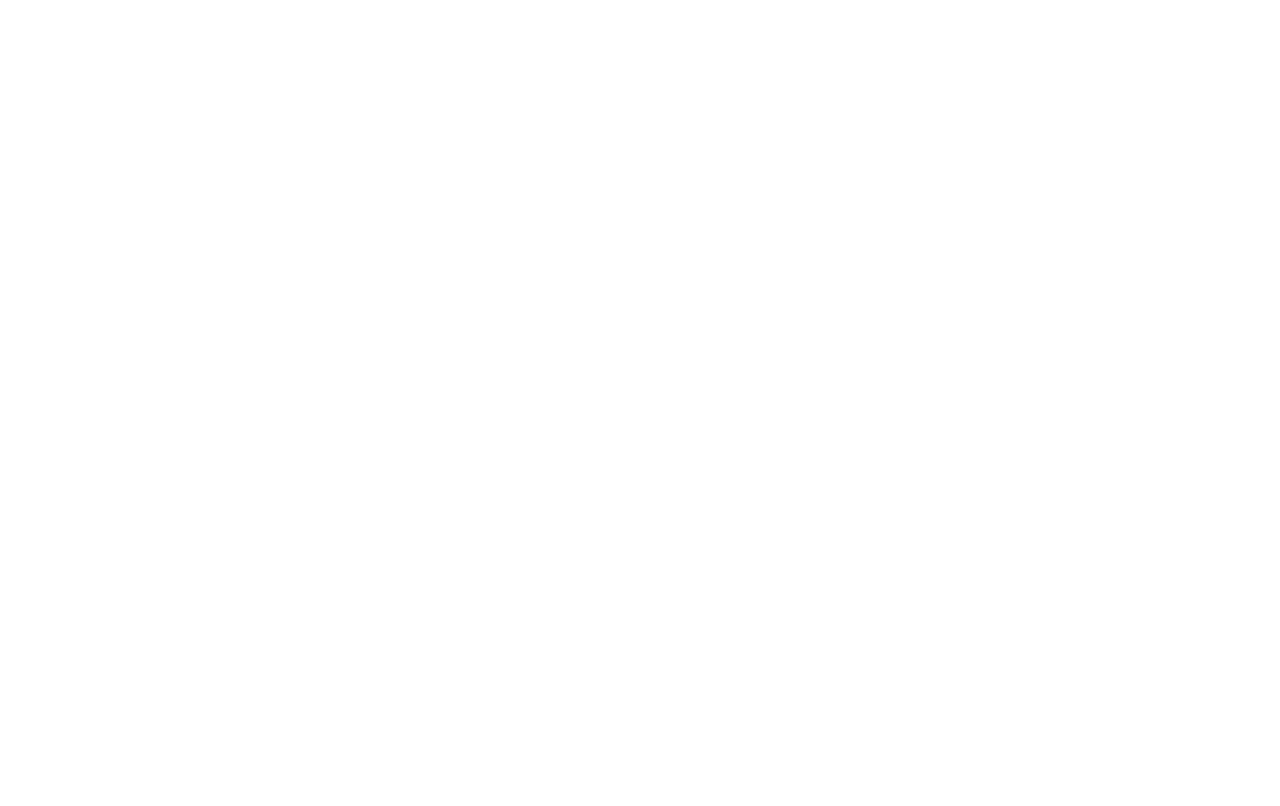
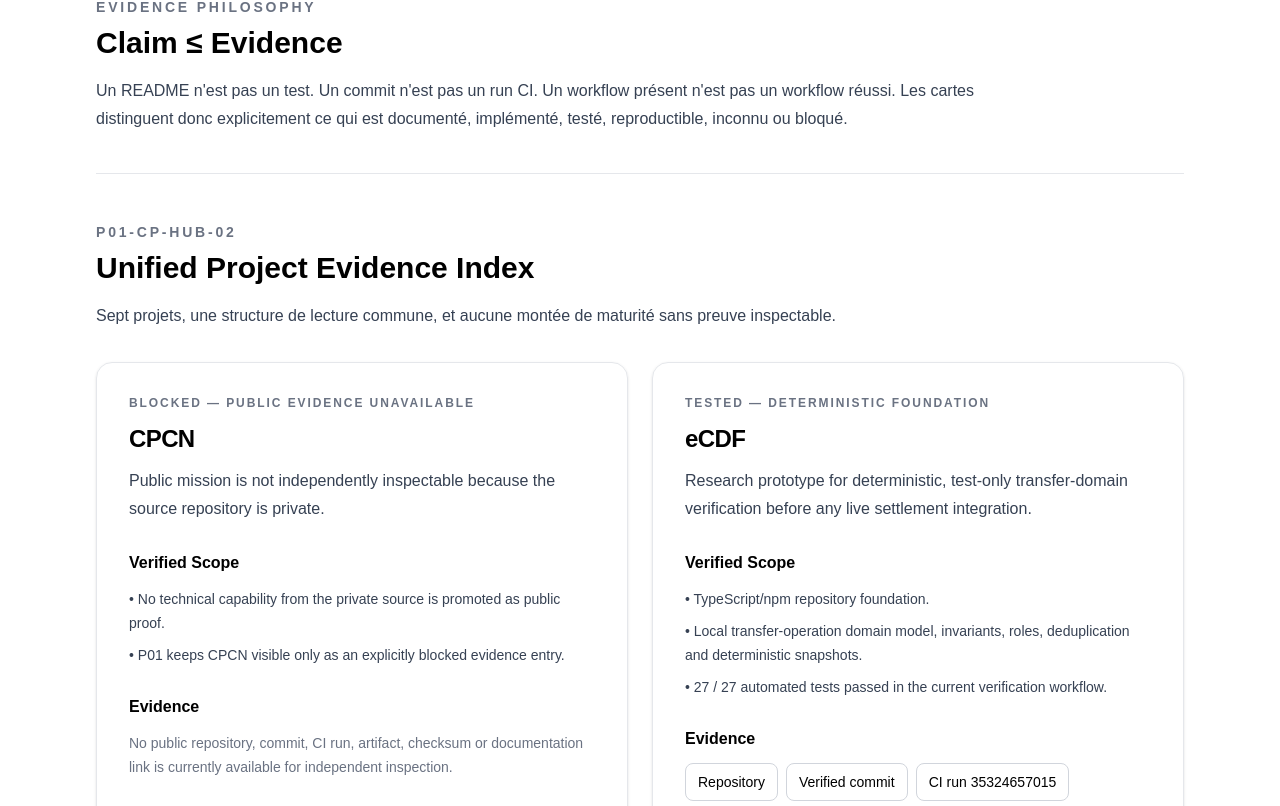
Before and after one commit to Emeraude-Kiangana/Portfolio-ai, a Next.js app: page /open-technologies-portfolio/ in a window 1280 px wide. Before the commit this address had no page. Shown: the part 494-1300 px from the top of the page. Before the commit the page ends 800 px from the top, so only its background shows below. Built offline with nearby package versions, Linux system fonts and the light colour scheme.

Commit message:
chore: rename portfolio to open-technologies-portfolio

```diff
--- a/next.config.ts
+++ b/next.config.ts
@@ -3,7 +3,7 @@ import type { NextConfig } from "next";
 const nextConfig: NextConfig = {
   output: "export",
   trailingSlash: true,
-  basePath: "/Portfolio-ai",
+  basePath: "/open-technologies-portfolio",
 };
 
 export default nextConfig;
--- a/package.json
+++ b/package.json
@@ -1,5 +1,5 @@
 {
-  "name": "portfolio-ai",
+  "name": "open-technologies-portfolio",
   "version": "0.1.0",
   "private": true,
   "scripts": {
--- a/src/app/page.tsx
+++ b/src/app/page.tsx
@@ -63,7 +63,7 @@ const projects: ProjectEvidence[] = [
       },
       {
         label: "Public P01 proof",
-        href: "/Portfolio-ai/projects/ecdf/",
+        href: "/open-technologies-portfolio/projects/ecdf/",
       },
     ],
     limitations: [
@@ -125,19 +125,19 @@ const projects: ProjectEvidence[] = [
     evidence: [
       {
         label: "Public P01 proof",
-        href: "/Portfolio-ai/projects/novaforge/",
+        href: "/open-technologies-portfolio/projects/novaforge/",
       },
       {
         label: "Published checksum",
-        href: "/Portfolio-ai/novaforge/SHA256SUMS.txt",
+        href: "/open-technologies-portfolio/novaforge/SHA256SUMS.txt",
       },
       {
         label: "Published MP4 artifact",
-        href: "/Portfolio-ai/novaforge/NovaForge-v0.1.0-alpha-demo.mp4",
+        href: "/open-technologies-portfolio/novaforge/NovaForge-v0.1.0-alpha-demo.mp4",
       },
       {
         label: "P01 publication commit",
-        href: "https://github.com/Emeraude-Kiangana/Portfolio-ai/commit/4cc3db78ff85873ffb6dcf92056a0ea18e35801d",
+        href: "https://github.com/Emeraude-Kiangana/open-technologies-portfolio/commit/4cc3db78ff85873ffb6dcf92056a0ea18e35801d",
       },
     ],
     evidenceNote:
@@ -229,23 +229,23 @@ const projects: ProjectEvidence[] = [
     evidence: [
       {
         label: "Repository",
-        href: "https://github.com/Emeraude-Kiangana/Portfolio-ai",
+        href: "https://github.com/Emeraude-Kiangana/open-technologies-portfolio",
       },
       {
         label: "Public deployment",
-        href: "https://emeraude-kiangana.github.io/Portfolio-ai/",
+        href: "https://emeraude-kiangana.github.io/open-technologies-portfolio/",
       },
       {
         label: "Deploy run 35329321829",
-        href: "https://github.com/Emeraude-Kiangana/Portfolio-ai/actions/runs/35329321829",
+        href: "https://github.com/Emeraude-Kiangana/open-technologies-portfolio/actions/runs/35329321829",
       },
       {
         label: "Pages run 35329366172",
-        href: "https://github.com/Emeraude-Kiangana/Portfolio-ai/actions/runs/35329366172",
+        href: "https://github.com/Emeraude-Kiangana/open-technologies-portfolio/actions/runs/35329366172",
       },
       {
         label: "Project status",
-        href: "https://github.com/Emeraude-Kiangana/Portfolio-ai/blob/main/docs/PROJECT-STATUS.md",
+        href: "https://github.com/Emeraude-Kiangana/open-technologies-portfolio/blob/main/docs/PROJECT-STATUS.md",
       },
     ],
     limitations: [
@@ -428,7 +428,7 @@ export default function Home() {
           </h2>
           <div className="mt-6 flex flex-wrap gap-3">
             <a
-              href="https://github.com/Emeraude-Kiangana/Portfolio-ai"
+              href="https://github.com/Emeraude-Kiangana/open-technologies-portfolio"
               target="_blank"
               rel="noopener noreferrer"
               className="rounded-lg bg-black px-4 py-2 font-medium text-white hover:bg-gray-800"
@@ -436,7 +436,7 @@ export default function Home() {
               Repository P01
             </a>
             <a
-              href="https://emeraude-kiangana.github.io/Portfolio-ai/"
+              href="https://emeraude-kiangana.github.io/open-technologies-portfolio/"
               target="_blank"
               rel="noopener noreferrer"
               className="rounded-lg border border-gray-300 px-4 py-2 font-medium hover:bg-gray-50"
@@ -444,13 +444,13 @@ export default function Home() {
               GitHub Pages
             </a>
             <a
-              href="/Portfolio-ai/projects/ecdf/"
+              href="/open-technologies-portfolio/projects/ecdf/"
               className="rounded-lg border border-gray-300 px-4 py-2 font-medium hover:bg-gray-50"
             >
               Preuve eCDF
             </a>
             <a
-              href="/Portfolio-ai/projects/novaforge/"
+              href="/open-technologies-portfolio/projects/novaforge/"
               className="rounded-lg border border-gray-300 px-4 py-2 font-medium hover:bg-gray-50"
             >
               Preuve NovaForge
--- a/src/app/projects/ecdf/page.tsx
+++ b/src/app/projects/ecdf/page.tsx
@@ -6,7 +6,7 @@ export default function ECDFProjectPage() {
   return (
     <main className="min-h-screen bg-white px-6 py-16 text-black sm:px-10 lg:px-24">
       <div className="mx-auto max-w-5xl">
-        <a href="/Portfolio-ai/" className="text-sm underline underline-offset-4">
+        <a href="/open-technologies-portfolio/" className="text-sm underline underline-offset-4">
           ← Retour au portfolio
         </a>
 
--- a/src/app/projects/novaforge/page.tsx
+++ b/src/app/projects/novaforge/page.tsx
@@ -2,13 +2,13 @@ export default function NovaForgeProjectPage() {
   const version = 'v0.1.0-alpha';
   const commit = '427a979a55be4faf965ab5fecfde267074974a96';
   const sha256 = '8510fbe5fbbfd4e8aca362dab2d5cf8f4f18f1d1f0565deb5baa5601c46a994d';
-  const videoUrl = '/Portfolio-ai/novaforge/NovaForge-v0.1.0-alpha-demo.mp4';
-  const checksumUrl = '/Portfolio-ai/novaforge/SHA256SUMS.txt';
+  const videoUrl = '/open-technologies-portfolio/novaforge/NovaForge-v0.1.0-alpha-demo.mp4';
+  const checksumUrl = '/open-technologies-portfolio/novaforge/SHA256SUMS.txt';
 
   return (
     <main className="min-h-screen bg-white px-6 py-16 text-black sm:px-10 lg:px-24">
       <div className="mx-auto max-w-5xl">
-        <a href="/Portfolio-ai/" className="text-sm underline underline-offset-4">
+        <a href="/open-technologies-portfolio/" className="text-sm underline underline-offset-4">
           ← Retour au portfolio
         </a>
 
```
Also changed, not shown: 2 other files (tests, documents, lock files or other folders).
